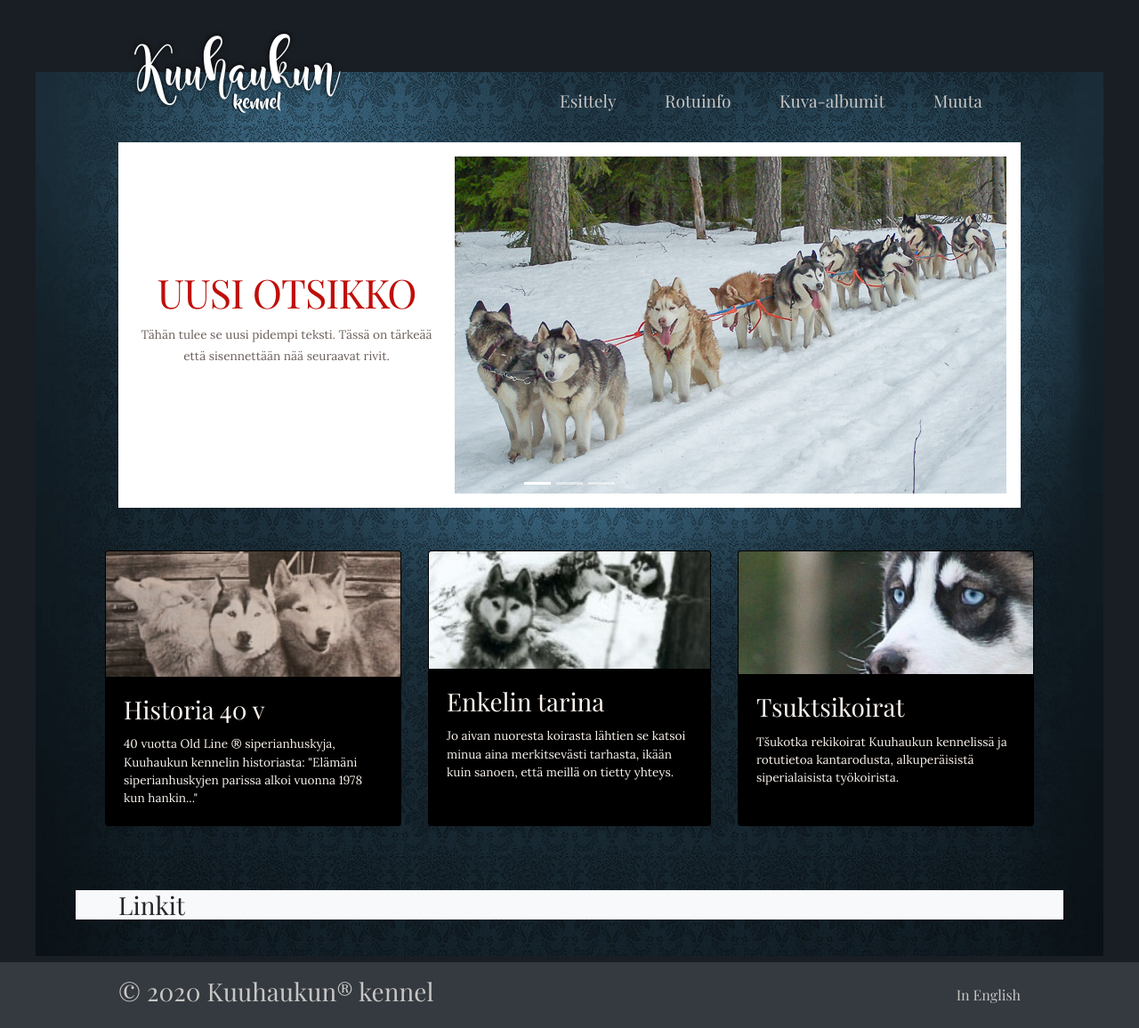
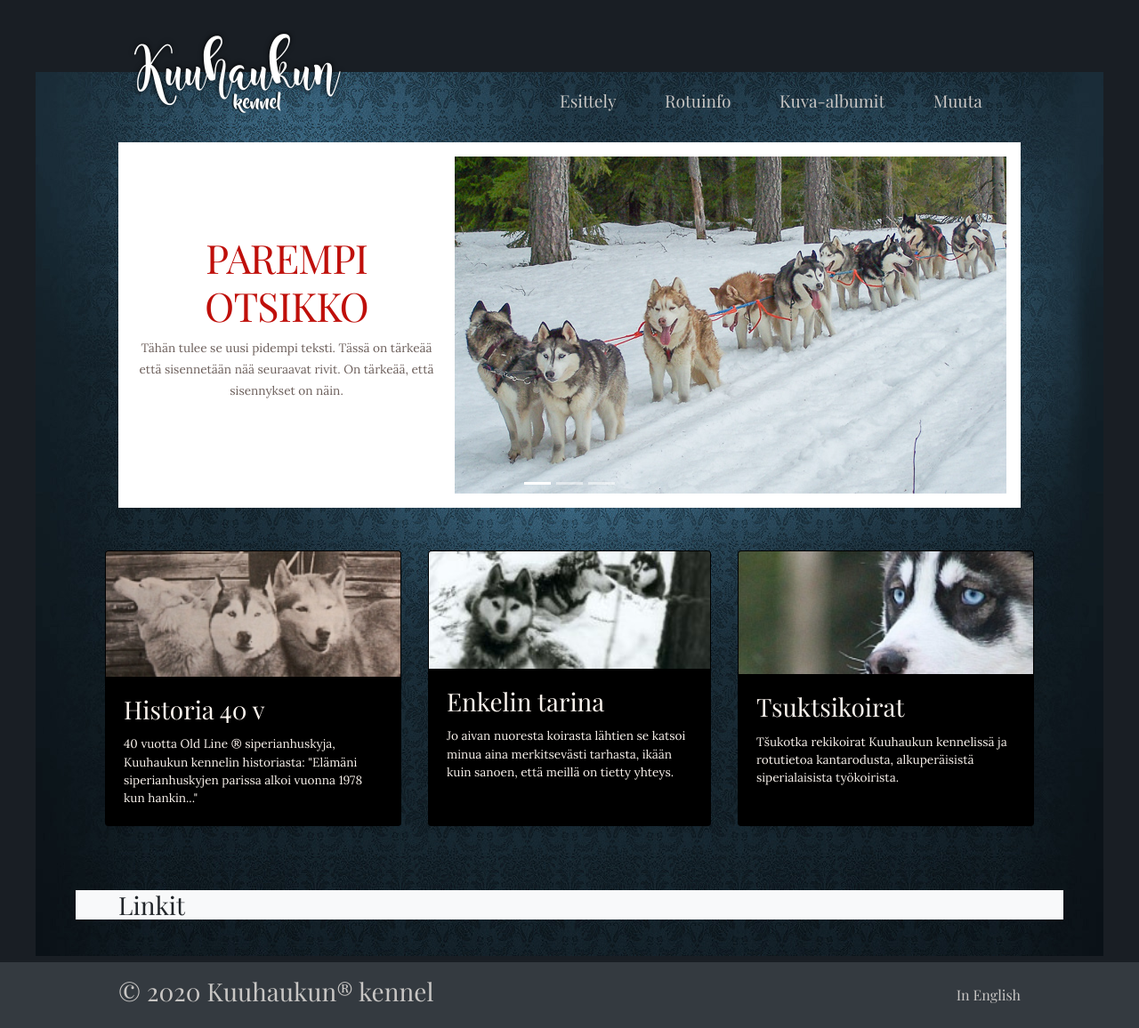
Before and after one commit to Sudensaaga/kuuhaukku, a Jekyll site: the page built from alisivut/index.md, in a window 1280 px wide. Shown: the whole page at 89% size. Built offline with Jekyll 4.4.1, drawn with Linux system fonts in a browser that asks for light colours.

Commit message:
Pieniä muutoksia

```diff
--- a/alisivut/index.md
+++ b/alisivut/index.md
@@ -4,9 +4,10 @@ menu: etusivu
 permalink: index
 
 dia-1-kuva: img4.jpg
-dia-1-otsikko: Uusi otsikko
+dia-1-otsikko: Parempi otsikko
 dia-1-teksti: Tähän tulee se uusi pidempi teksti. Tässä on tärkeää
-    että sisennettään nää seuraavat rivit.
+    että sisennetään nää seuraavat rivit. On tärkeää, että
+    sisennykset on näin.
 
 dia-2-kuva: img1.jpg
 dia-2-otsikko: Old Line® siperialaiset
```
